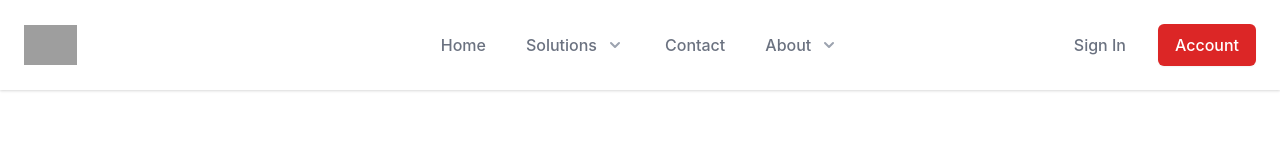
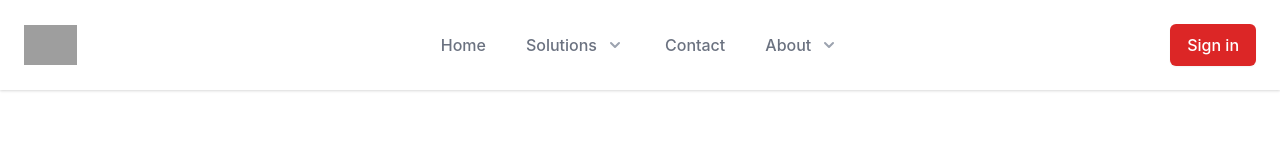
Before and after one commit to Critical-Introduction/homepage, a Next.js app: page /contactUs in a window 1280 px wide. Shown: the top 160 px of the page. Built offline with nearby package versions, Linux system fonts and the light colour scheme; grey boxes are pictures that could not be loaded.

Commit message:
adding logged in state

```diff
--- a/components/navigation/Header.tsx
+++ b/components/navigation/Header.tsx
@@ -1,4 +1,4 @@
-import { Fragment } from 'react'
+import { Fragment, useContext } from 'react'
 import Link from 'next/link'
 import { Popover, Transition } from '@headlessui/react'
 import {
@@ -17,6 +17,7 @@ import {
   GlobeAltIcon,
 } from '@heroicons/react/outline'
 import { ChevronDownIcon } from '@heroicons/react/solid'
+import { loggedInContext } from '../../state/loggedInContext'
 
 const callsToAction = [
     { name: 'Watch Demo', href: '#', icon: PlayIcon },
@@ -85,6 +86,7 @@ const features = [
   }
 
 export const Header = () => {
+     const {loggedIn}:any = useContext(loggedInContext)
 
 
     return(
@@ -272,18 +274,28 @@ export const Header = () => {
                   </Popover>
                 </Popover.Group>
                 <div className="hidden md:flex items-center justify-end md:flex-1 lg:w-0">
-                  <Link href="login">
+                  {/* <Link href="login">
                   <a  className="whitespace-nowrap text-base font-medium text-gray-500 hover:text-gray-900">
                     Sign In
                   </a>
-                  </Link>
+                  </Link> */}
+                  {loggedIn ?
                                     <Link href="account">
                                     <a
                                       className="ml-8 whitespace-nowrap inline-flex items-center justify-center px-4 py-2 border border-transparent rounded-md shadow-sm text-base font-medium text-white bg-red-600 hover:bg-red-700"
                                     >
                                       Account
                                     </a>
-                  </Link>
+                                    </Link> :
+                                                    <Link href="login">
+                                                    <a
+                                                    className="ml-8 whitespace-nowrap inline-flex items-center justify-center px-4 py-2 border border-transparent rounded-md shadow-sm text-base font-medium text-white bg-red-600 hover:bg-red-700"
+                                                    >
+                                                    Sign in
+                                                    </a>
+                                                    </Link> }
+
+
                 </div>
               </div>
             </div>
--- a/pages/_app.js
+++ b/pages/_app.js
@@ -1,12 +1,16 @@
 import "../styles/globals.css";
-
+import React, { useState } from "react";
 import { Header } from "../components/navigation/Header";
+import { loggedInContext } from "../state/loggedInContext";
 
 function MyApp({ Component, pageProps }) {
+  const [loggedIn, setLoggedIn] = useState(false);
   return (
     <div>
-      <Header />
-      <Component {...pageProps} />
+      <loggedInContext.Provider value={{ loggedIn, setLoggedIn }}>
+        <Header />
+        <Component {...pageProps} />
+      </loggedInContext.Provider>
     </div>
   );
 }
--- a/pages/account.tsx
+++ b/pages/account.tsx
@@ -1,8 +1,9 @@
 
-import { useEffect, useState, Fragment, useRef } from 'react'
+import { useEffect, useState, Fragment, useRef, useContext } from 'react'
 import { Dialog, Switch, Transition } from '@headlessui/react'
 import { db } from '../config/supabaseClient'
 import { CheckIcon } from '@heroicons/react/outline'
+import { loggedInContext } from '../state/loggedInContext'
 
 const test = null
 interface IProfile {
@@ -27,7 +28,7 @@ function classNames(...classes: string[]) {
 }
 
 export default function account() {
-
+    const {loggedIn, setLoggedIn}:any = useContext(loggedInContext)
     const [open, setOpen] = useState(false)
     const cancelButtonRef = useRef(null)
 
@@ -72,6 +73,7 @@ export default function account() {
       }
 
       if (data) {
+        setLoggedIn(true)
         setUsername(data.username)
         setFirstName(data.firstName)
         setLastName(data.lastName)
@@ -443,7 +445,9 @@ export default function account() {
                       </ul>
                     </div>
                     <div className="mt-4 py-4 px-4 flex justify-end sm:px-6">
-                      <button onClick={() => db.auth.signOut()}
+                      <button onClick={() => {db.auth.signOut()
+                    setLoggedIn(false)
+                    }}
                         type="button"
                         className="bg-white border border-gray-300 rounded-md shadow-sm py-2 px-4 inline-flex justify-center text-sm font-medium text-gray-700 hover:bg-gray-50 focus:outline-none focus:ring-2 focus:ring-offset-2 focus:ring-light-blue-500"
                       >
@@ -706,7 +710,9 @@ export default function account() {
                       </ul>
                     </div>
                     <div className="mt-4 py-4 px-4 flex justify-end sm:px-6">
-                      <button onClick={() => db.auth.signOut()}
+                      <button onClick={() => {db.auth.signOut()
+                    setLoggedIn(false)
+                    }}
                         type="button"
                         className="bg-white border border-gray-300 rounded-md shadow-sm py-2 px-4 inline-flex justify-center text-sm font-medium text-gray-700 hover:bg-gray-50 focus:outline-none focus:ring-2 focus:ring-offset-2 focus:ring-light-blue-500"
                       >
--- a/pages/login.tsx
+++ b/pages/login.tsx
@@ -14,7 +14,9 @@ export default function login() {
     const handleLogin = async (email:string) => {
       try {
         setLoading(true)
-        const { error } = await db.auth.signIn({ email })
+        const { error } = await db.auth.signIn({ email },{
+            redirectTo: 'localhost:3000/account'
+        })
         if (error) throw error
         alert('Check your email for the login link!')
       } catch (error) {
--- /dev/null
+++ b/state/loggedInContext.js
@@ -0,0 +1,3 @@
+import { createContext } from "react";
+
+export const loggedInContext = createContext(false);
```
Lines whose indentation alone changed are shown as unchanged.
